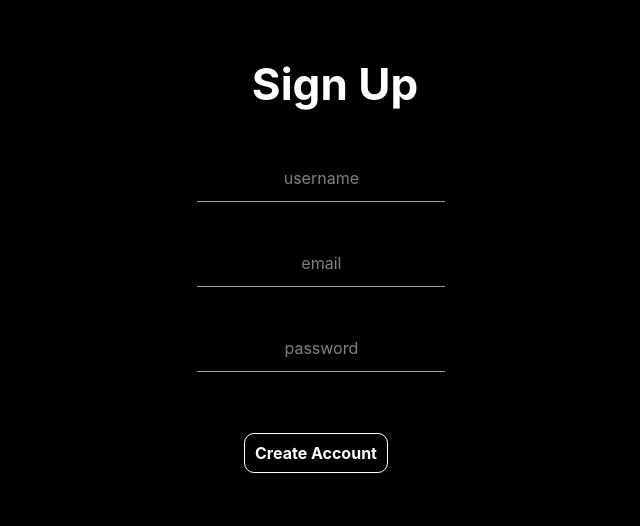
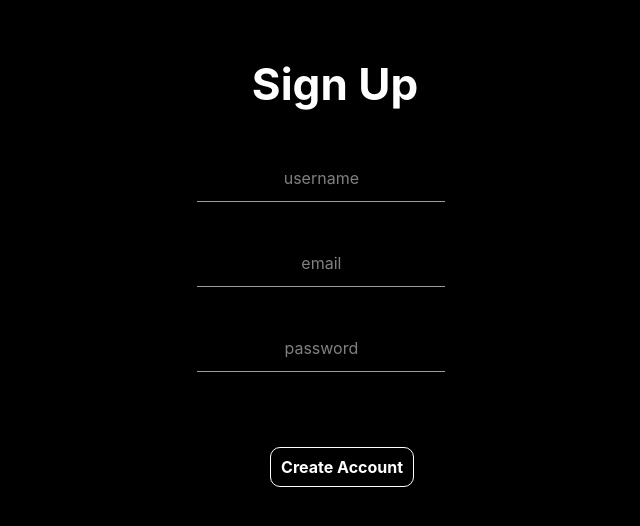
Before and after one commit to MD1010/reactToDo, a React (Create React App) app in the folder react-to-do/: page / in a window 1280 px wide. Shown: the top 526 px of the page, without its empty margins (305-945 px from the left). Built offline with nearby package versions, Linux system fonts and the light colour scheme.

Commit message:
need to write server side for users

```diff
--- a/react-to-do/src/App.js
+++ b/react-to-do/src/App.js
@@ -15,7 +15,6 @@ class App extends Component
 {
     constructor(props)
     {
-      console.log("constructor")
       super(props);
       this.state =
       {
@@ -29,7 +28,6 @@ class App extends Component
   this.setState({loading:true})
  }
   componentDidMount() {
-      console.log("component did mount")
       getTasksFromDB(missionsURL)
       .then(todos => { setTimeout(()=>{this.setState({todos,  loading: false})},0);
     })
@@ -62,7 +60,6 @@ class App extends Component
         {
           let {todos} = this.state;
           todos.push({_id: responseFromServer._id, content: responseFromServer.content})
-          console.log(this.state.todos);
           this.setState({todos,textarea:''})
         }
       });
@@ -128,8 +125,6 @@ class App extends Component
 
 
   render() {
-    console.log("render");
-
     const { loading } = this.state;
 
     if(loading) {
--- a/react-to-do/src/components/SignUp.js
+++ b/react-to-do/src/components/SignUp.js
@@ -1,4 +1,5 @@
 import React, { Component } from 'react';
+import makeHeaders from '../helpers/headers';
 
 class SignUp extends Component {
     constructor(props) {
@@ -21,11 +22,20 @@ class SignUp extends Component {
     submitForm = (event) => {
         this.setState({submitted: true})
         event.preventDefault()
+        let newUserData = {userName:"", password:"", email:""}
         this.validateFormFields().then((valid)=>{
 
             if(valid){
                 console.log(`--- new user details ---\n userName:${this.state.userName} \n userName:${this.state.userName} \n email:${this.state.email}`)
-                 this.setState({
+                let { userName, password, email } = this.state
+                newUserData.userName = userName
+                newUserData.password = password
+                newUserData.email = email
+
+                makeHeaders('POST',newUserData)
+                //let myRequest = new Request(`${missionsURL}/${taskId}`, header);
+                //return fetchFromDB(myRequest)
+                this.setState({
                     userName: "",
                     password: "",
                     email: "",
@@ -123,7 +133,9 @@ class SignUp extends Component {
                         </tbody>
                         <tbody>
                             <tr>
-                                <button type="submit" id="submit-button" >Create Account</button>
+                                <td>
+                                    <button type="submit" id="submit-button" >Create Account</button>
+                                </td>
                             </tr>
                         </tbody>
                     </table>
--- a/react-to-do/src/styles/style.css
+++ b/react-to-do/src/styles/style.css
@@ -187,7 +187,7 @@ td{
    border-radius: 10px;
    text-emphasis: bold;
    padding:10px;
-   margin-left:7%;
+   margin-left:10%;
    margin-top:5%;
 }
 
```
